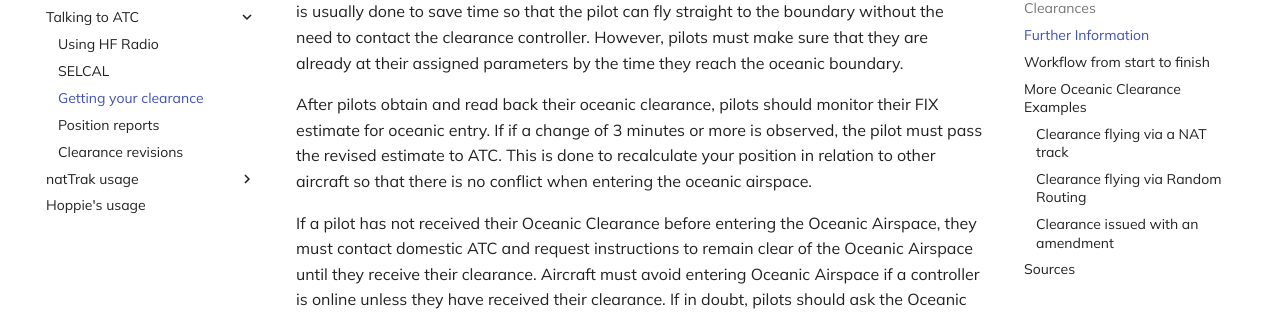
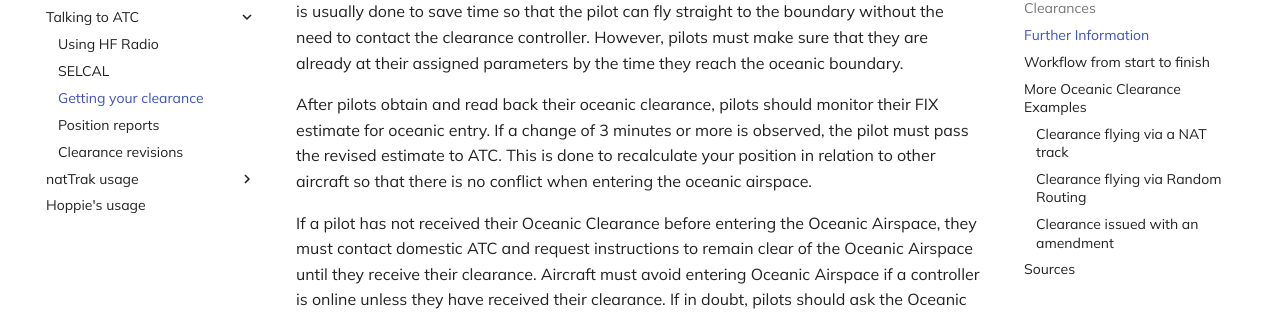
Before and after one commit to czqoocavatsim/knowledgebase, an MkDocs documentation site: the page built from docs/pilots/atc/clearances.md, in a window 1280 px wide and 900 px high, scrolled down 796 px. Shown: the part 166-480 px from the top of the window. Built offline with MkDocs 1.6.1 and Material for MkDocs 9.7.7, drawn with Linux system fonts in a browser that asks for light colours; comment, search, counter and statistics services are not loaded; the version menu is left out.

Commit message:
fix typo

```diff
--- a/docs/pilots/atc/clearances.md
+++ b/docs/pilots/atc/clearances.md
@@ -26,7 +26,7 @@ dateCreated: 2020-09-11T03:45:45.724Z
 
 <p>Oceanic Clearances are required for all flights within the Oceanic Controlled Airspace at or above FL55 (5500 ft). To assist the Oceanic Controllers in planning clearances efficiently and using airspace optimally, pilots requesting an oceanic clearance should notify the clearance controller of their highest possible altitude whenever possible at the oceanic boundary. Considering that the climb to the assigned oceanic flight level must be achieved before entering the oceanic airspace, this should generally be done while the aircraft is within radar controlled airspace such as Shannon or Moncton/Gander.</p>
 <p>In some airports close to the oceanic boundary such as Gander, Halifax, Moncton, Dublin &amp; Shannon it may be necessary for a pilot to obtain their Oceanic Clearance on the ground. This is usually done to save time so that the pilot can fly straight to the boundary without the need to contact the clearance controller. However, pilots must make sure that they are already at their assigned parameters by the time they reach the oceanic boundary.</p>
-<p>After pilots obtain and read back their oceanic clearance, pilots should monitor their FIX estimate for oceanic entry. If if a change of 3 minutes or more is observed, the pilot must pass the revised estimate to ATC. This is done to recalculate your position in relation to other aircraft so that there is no conflict when entering the oceanic airspace.</p>
+<p>After pilots obtain and read back their oceanic clearance, pilots should monitor their FIX estimate for oceanic entry. If a change of 3 minutes or more is observed, the pilot must pass the revised estimate to ATC. This is done to recalculate your position in relation to other aircraft so that there is no conflict when entering the oceanic airspace.</p>
 <p>If a pilot has not received their Oceanic Clearance before entering the Oceanic Airspace, they must contact domestic ATC and request instructions to remain clear of the Oceanic Airspace until they receive their clearance. Aircraft must avoid entering Oceanic Airspace if a controller is online unless they have received their clearance. If in doubt, pilots should ask the Oceanic controller when they can expect their clearance.</p>
 <p>Each aircraft will be cleared to a specific flight level and Mach number. If a pilot cannot accept a certain level or Mach number they must report it to ATC and provide their available options so that ATC can best accommodate.</p>
 
```
